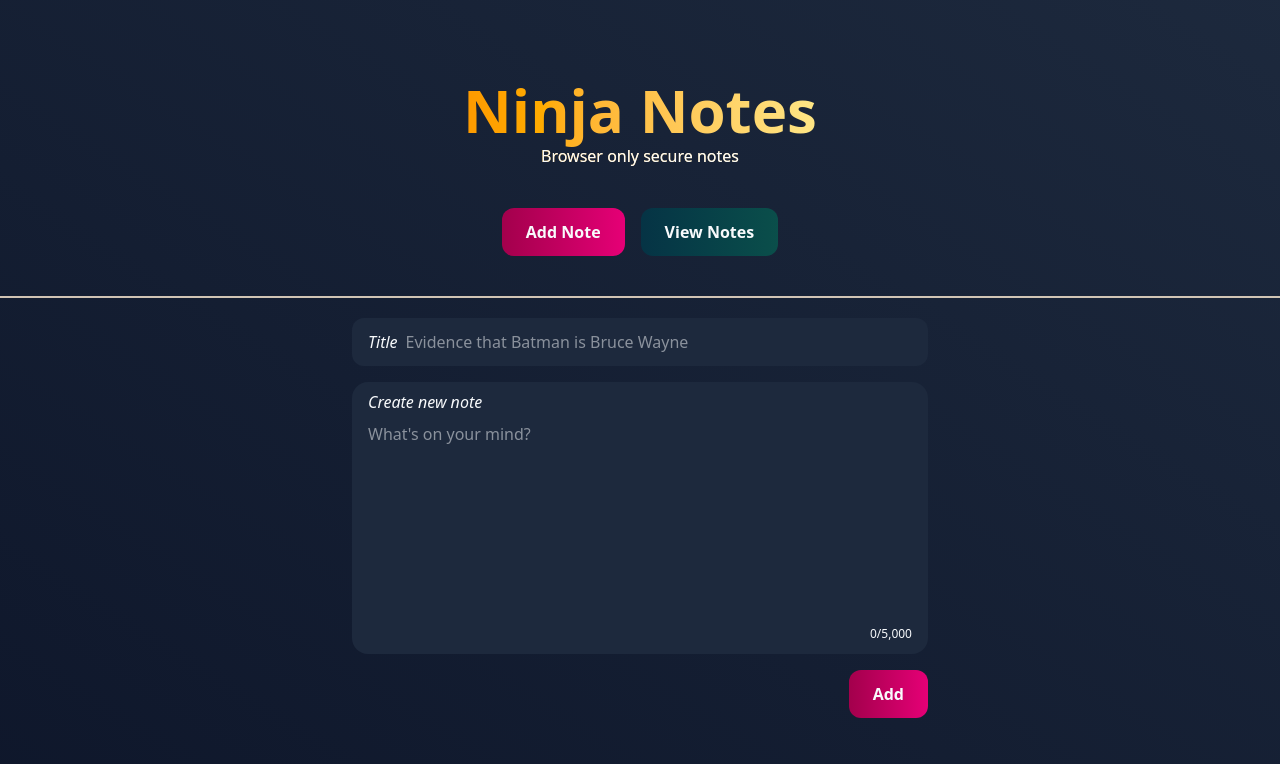
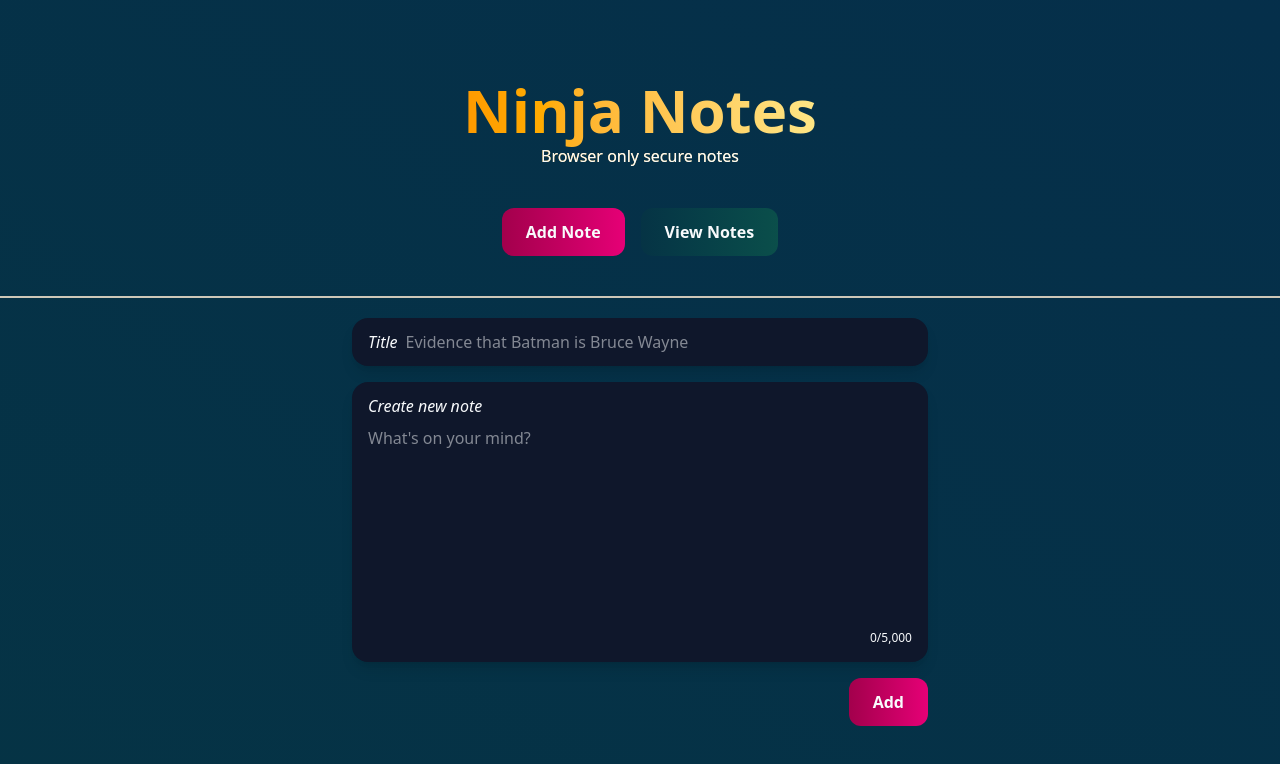
Before and after one commit to Oded2/Ninja-Notes, a Next.js app: page / in a window 1280 px wide. Shown: the top 764 px of the page. Built offline with nearby package versions, Linux system fonts and the light colour scheme.

Commit message:
Enhance layout and components with new InputContainer, update styles for AddNote and NoteViewer

```diff
--- a/src/app/layout.tsx
+++ b/src/app/layout.tsx
@@ -20,7 +20,7 @@ export default function RootLayout({
   return (
     <html lang="en">
       <body>
-        <div className="min-h-screen flex flex-col bg-gradient-to-bl from-slate-800 to-slate-900 text-slate-50">
+        <div className="min-h-screen flex flex-col bg-gradient-to-bl from-sky-950 to-cyan-950 text-slate-50">
           <div className="container mx-auto py-10 flex flex-col grow">
             {children}
           </div>
--- a/src/components/AddNote.tsx
+++ b/src/components/AddNote.tsx
@@ -1,6 +1,7 @@
 import { useEffect, useId, useState } from "react";
 import Button from "./Button";
 import { useEditNoteStore, useNoteStore } from "@/lib/stores/noteStore";
+import InputContainer from "./InputContainer";
 
 type Props = {
   label?: string;
@@ -44,7 +45,7 @@ export default function AddNote({ label }: Props) {
       }}
       className="max-w-xl w-full flex flex-col gap-4 mx-auto"
     >
-      <div className="flex gap-2 bg-slate-800 px-4 py-3 rounded-xl focus-within:ring focus-within:ring-slate-50/30 transition-shadow">
+      <InputContainer>
         <label className="italic font-medium" htmlFor={`title-${id}`}>
           Title
         </label>
@@ -57,8 +58,8 @@ export default function AddNote({ label }: Props) {
           className="grow outline-none"
           maxLength={max.title}
         />
-      </div>
-      <div className="bg-slate-800 flex flex-col gap-2 rounded-2xl focus-within:ring focus-within:ring-slate-50/30 transition-shadow py-2 px-4">
+      </InputContainer>
+      <InputContainer>
         <label className="italic font-medium" htmlFor={id}>
           {label}
         </label>
@@ -68,13 +69,13 @@ export default function AddNote({ label }: Props) {
           id={id}
           dir="auto"
           placeholder="What's on your mind?"
-          className="resize-none outline-none"
+          className="resize-none outline-none w-full"
           rows={8}
           required
           maxLength={max.content}
         ></textarea>
-        <div className="my-1 flex justify-end text-xs">{`${content.length.toLocaleString()}/${max.content.toLocaleString()}`}</div>
-      </div>
+        <div className="my-1 flex justify-end text-xs grow">{`${content.length.toLocaleString()}/${max.content.toLocaleString()}`}</div>
+      </InputContainer>
       <div className="ms-auto">
         <Button type="submit" label={editNote ? "Edit" : "Add"} isPrimary />
       </div>
--- /dev/null
+++ b/src/components/InputContainer.tsx
@@ -0,0 +1,13 @@
+import React from "react";
+
+type Props = {
+  children: React.ReactNode;
+};
+
+export default function InputContainer({ children }: Props) {
+  return (
+    <div className="bg-slate-900 flex flex-wrap gap-2 rounded-2xl focus-within:ring focus-within:ring-amber-500/80 transition-shadow py-3 px-4 shadow-lg">
+      {children}
+    </div>
+  );
+}
--- a/src/components/NoteViewer.tsx
+++ b/src/components/NoteViewer.tsx
@@ -21,7 +21,7 @@ export default function NoteViewer() {
               animate={{ opacity: 1, scale: 1 }}
               exit={{ opacity: 0, scale: 0.9, y: 20 }}
               transition={{ duration: 0.3 }}
-              className="bg-slate-800 rounded-xl p-5 shadow flex flex-col gap-2"
+              className="bg-slate-900 shadow-lg rounded-xl p-5 flex flex-col gap-2"
             >
               <h2 className="font-bold text-xl">{note.title}</h2>
               <p className="whitespace-pre-wrap">{note.content}</p>
```
